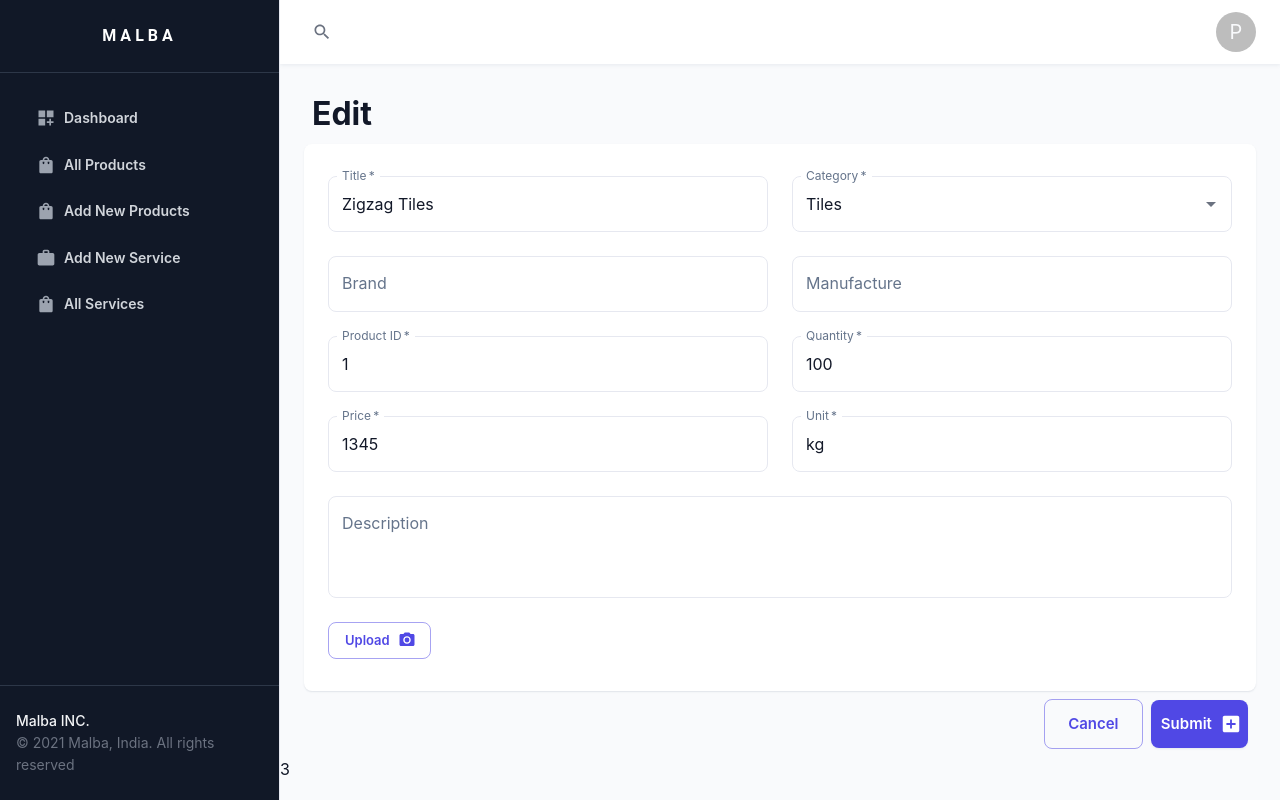
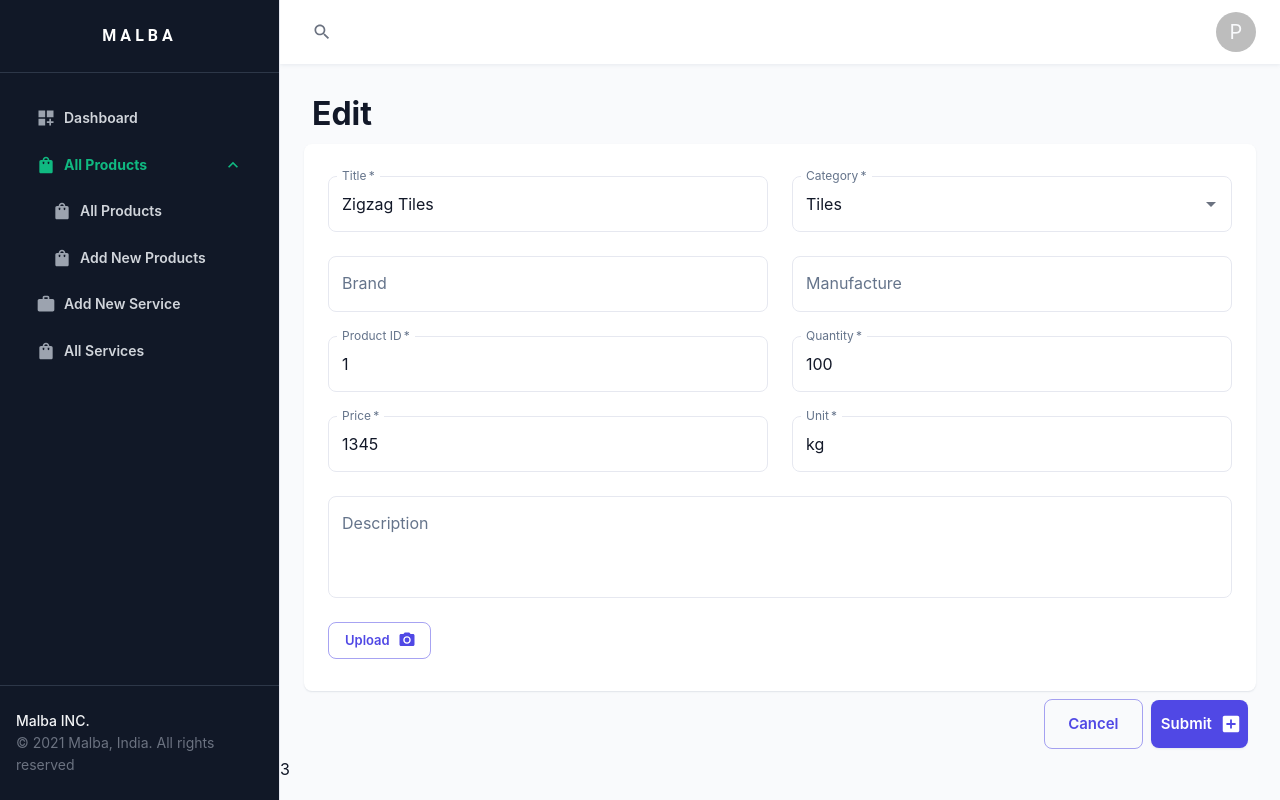
Before and after one commit to Anas-S-Shaikh/malba, a React (Create React App) app: page /product/edit/1 in a window 1280 px wide. Built offline with nearby package versions, Linux system fonts and the light colour scheme.

Commit message:
Nested List setup in sidebar with design and routes setup

```diff
--- a/src/Components/NavItems/NavItem.js
+++ b/src/Components/NavItems/NavItem.js
@@ -1,53 +1,140 @@
-import { Box, Button, ListItem } from '@mui/material';
-import { Link, useLocation } from 'react-router-dom';
+import {
+  Box,
+  Button,
+  Collapse,
+  List,
+  ListItem,
+  ListItemButton,
+} from "@mui/material";
+import { useState } from "react";
+import { Link, useLocation } from "react-router-dom";
+import ExpandLess from "@mui/icons-material/ExpandLess";
+import ExpandMore from "@mui/icons-material/ExpandMore";
+import { useNavigate } from "react-router-dom";
 
 export const NavItem = (props) => {
-  const { href, icon, title, closeSidebar, ...others } = props;
+  const navigate = useNavigate();
+
+  const { href, icon, title, closeSidebar, subList, ...others } = props;
+  const [open, setOpen] = useState(true);
   const location = useLocation();
   const active = location.pathname === href;
 
   return (
+    <>
       <ListItem
         disableGutters
         sx={{
-        display: 'flex',
+          display: "flex",
           mb: 0.5,
           py: 0,
-        px: 2
+          px: 2,
         }}
         {...others}
       >
-      <Link
-        to={href}
-        style={{width:"100%"}}
-      >
+        {/* <Link to={href} style={{ width: "100%" }}> */}
         <Button
           startIcon={icon}
+          endIcon={subList && (open ? <ExpandLess /> : <ExpandMore />)}
+          onClick={closeSidebar}
+          disableRipple
+          onClick={() => {
+            if (!subList) {
+              navigate(href);
+            } else {
+              setOpen(!open);
+            }
+          }}
+          sx={{
+            backgroundColor: active && "rgba(255,255,255, 0.08)",
+            borderRadius: 1,
+            color: subList
+              ? location.pathname.includes(href)
+                ? "secondary.main"
+                : "neutral.300"
+              : active
+              ? "secondary.main"
+              : "neutral.300",
+            fontWeight: subList
+              ? location.pathname.includes(href) && "fontWeightBold"
+              : active && "fontWeightBold",
+            justifyContent: "flex-start",
+            px: 3,
+            textAlign: "left",
+            textTransform: "none",
+            width: "100%",
+            "& .MuiButton-startIcon": {
+              color: subList
+                ? location.pathname.includes(href)
+                  ? "secondary.main"
+                  : "neutral.400"
+                : active
+                ? "secondary.main"
+                : "neutral.400",
+            },
+            "&:hover": {
+              backgroundColor: "rgba(255,255,255, 0.08)",
+            },
+          }}
+        >
+          <Box sx={{ flexGrow: 1 }}>{title}</Box>
+        </Button>
+        {/* </Link> */}
+      </ListItem>
+      {subList && (
+        <Collapse in={open} timeout="auto" unmountOnExit>
+          <List component="div" disablePadding>
+            {subList.map((child) => (
+              <ListItem
+                disableGutters
+                sx={{
+                  display: "flex",
+                  mb: 0.5,
+                  py: 0,
+                  px: 2,
+                }}
+                {...others}
+              >
+                <Link to={child.href} style={{ width: "100%" }}>
+                  <Button
+                    startIcon={child.icon}
                     onClick={closeSidebar}
                     disableRipple
                     sx={{
-            backgroundColor: active && 'rgba(255,255,255, 0.08)',
+                      backgroundColor:
+                        location.pathname.includes(child.href) &&
+                        "rgba(255,255,255, 0.08)",
                       borderRadius: 1,
-            color: active ? 'secondary.main' : 'neutral.300',
-            fontWeight: active && 'fontWeightBold',
-            justifyContent: 'flex-start',
-            px: 3,
-            textAlign: 'left',
-            textTransform: 'none',
-            width: '100%',
-            '& .MuiButton-startIcon': {
-              color: active ? 'secondary.main' : 'neutral.400'
+                      color: location.pathname.includes(child.href)
+                        ? "secondary.main"
+                        : "neutral.300",
+                      fontWeight:
+                        location.pathname.includes(child.href) &&
+                        "fontWeightBold",
+                      justifyContent: "flex-start",
+                      pr: 3,
+                      pl: 5,
+                      textAlign: "left",
+                      textTransform: "none",
+                      width: "100%",
+                      "& .MuiButton-startIcon": {
+                        color: location.pathname.includes(child.href)
+                          ? "secondary.main"
+                          : "neutral.400",
                       },
-            '&:hover': {
-              backgroundColor: 'rgba(255,255,255, 0.08)'
-            }
+                      "&:hover": {
+                        backgroundColor: "rgba(255,255,255, 0.08)",
+                      },
                     }}
                   >
-          <Box sx={{ flexGrow: 1 }}>
-            {title}
-          </Box>
+                    <Box sx={{ flexGrow: 1 }}>{child.title}</Box>
                   </Button>
                 </Link>
               </ListItem>
+            ))}
+          </List>
+        </Collapse>
+      )}
+    </>
   );
 };
--- a/src/Components/Sidebar/Sidebar.js
+++ b/src/Components/Sidebar/Sidebar.js
@@ -21,7 +21,15 @@ export const Sidebar = (props) => {
         }}
       >
         <div>
-          <Box sx={{ p: 3, fontFamily:'Roboto', letterSpacing:'4px', fontWeight:'600', textAlign:'center' }}>
+          <Box
+            sx={{
+              p: 3,
+              fontFamily: "Roboto",
+              letterSpacing: "4px",
+              fontWeight: "600",
+              textAlign: "center",
+            }}
+          >
             MALBA
           </Box>
         </div>
@@ -39,6 +47,7 @@ export const Sidebar = (props) => {
               href={item.href}
               closeSidebar={onClose}
               title={item.title}
+              subList={item.children}
             />
           ))}
         </Box>
--- a/src/RoutesProvider.js
+++ b/src/RoutesProvider.js
@@ -11,9 +11,15 @@ const RoutesProvider = () => {
   return (
     <Routes>
       <Route path="*" element={<NotFound />} />
-      {routes.map((item, index) => (
-        <Route key={index} path={item.href} element={item.component} />
-      ))}
+      {routes.map((item, index) => {
+        return item.children ? (
+          item.children.map((child, idx) => (
+            <Route key={idx} path={child.href} element={child.component} />
+          ))
+        ) : (
+          <Route key={index} path={item.href} element={item.component} />
+        );
+      })}
       <Route path="/product-details/:id" element={<ProductDetails />} />
       <Route path="/products/:id" element={<AllProducts />} />
       <Route path="/product/edit/:id" element={<AddProduct />} />
--- a/src/routes.js
+++ b/src/routes.js
@@ -15,6 +15,12 @@ export const routes = [
     component: <Dashboard />,
   },
   {
+    href: "product",
+    icon: <ShoppingBag fontSize="small" />,
+    title: "All Products",
+    // component: <Categories />,
+    children:[
+      {
         href: "/products",
         icon: <ShoppingBag fontSize="small" />,
         title: "All Products",
@@ -26,6 +32,10 @@ export const routes = [
         title: "Add New Products",
         component: <AddProduct />,
       },
+
+    ]
+  },
+
   {
     href: "/add-service",
     icon: <WorkIcon fontSize="small" />,
```
Lines whose indentation alone changed are shown as unchanged.
